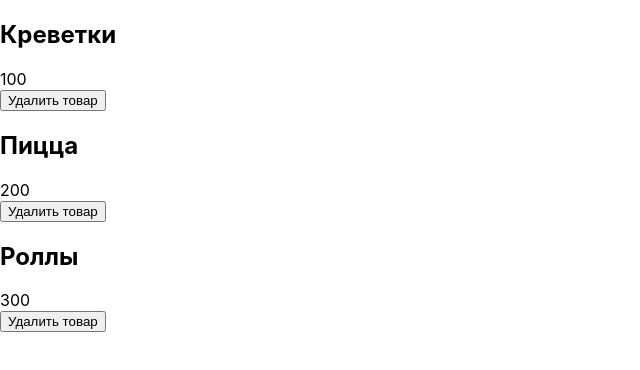
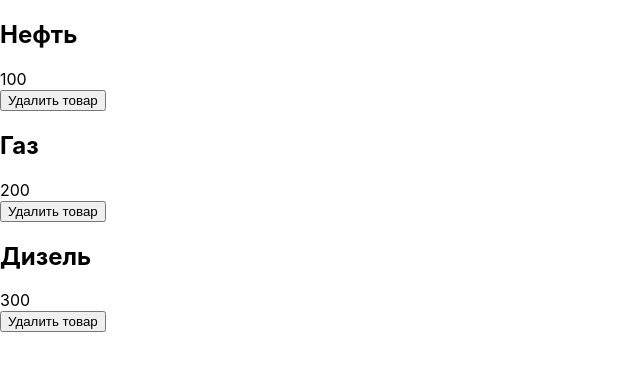
Before and after one commit to Trohimets/react_homework, a React (Create React App) app: page / in a window 1280 px wide. Shown: the top 370 px of the page, without its empty margins (0-640 px from the left). Built offline with nearby package versions, Linux system fonts and the light colour scheme.

Commit message:
fix error with deletion

```diff
--- a/src/components/pages/MainPage.js
+++ b/src/components/pages/MainPage.js
@@ -15,16 +15,17 @@ export const MainPage = () => {
 
     const deleteSingleProductHandler = (id) => () => {
         dispatch(deleteSingleProduct({id}))
+        console.log(storeProducts)
     }
 
     return (<div>
-        {storeProducts.length > 0 &&storeProducts.map((product) => {
-            return (<>
+        {storeProducts.length > 0 && storeProducts.map((product, index) =>
+          <div key={index}>
             <h2>{product.title}</h2>
             <div>{product.price}</div>
             <button onClick={deleteSingleProductHandler(product.id)}>Удалить товар</button>
-            </>
-            )
-        })}
+            </div>
+
+        )}
     </div>)
 }
--- a/src/products.json
+++ b/src/products.json
@@ -1,5 +1,5 @@
 [
-    {"id": 1, "title": "Креветки", "price": 100},
-    {"id": 2, "title": "Пицца", "price": 200},
-    {"id": 3, "title": "Роллы", "price": 300}
+    {"id": 1, "title": "Нефть", "price": 100},
+    {"id": 2, "title": "Газ", "price": 200},
+    {"id": 3, "title": "Дизель", "price": 300}
 ]
--- a/src/store/productsSlice/index.js
+++ b/src/store/productsSlice/index.js
@@ -1,5 +1,4 @@
 import { createSlice } from "@reduxjs/toolkit";
-
 
 const initialState = {
     list: []
@@ -14,7 +13,7 @@ const productsSlice = createSlice({
         },
         deleteSingleProduct: (state, action) => {
             const { id } = action.payload;
-            state.list.filter(product => product.id !== id)
+            state.list = state.list.filter(product => product.id !== id);
         }
     }
 })
```
